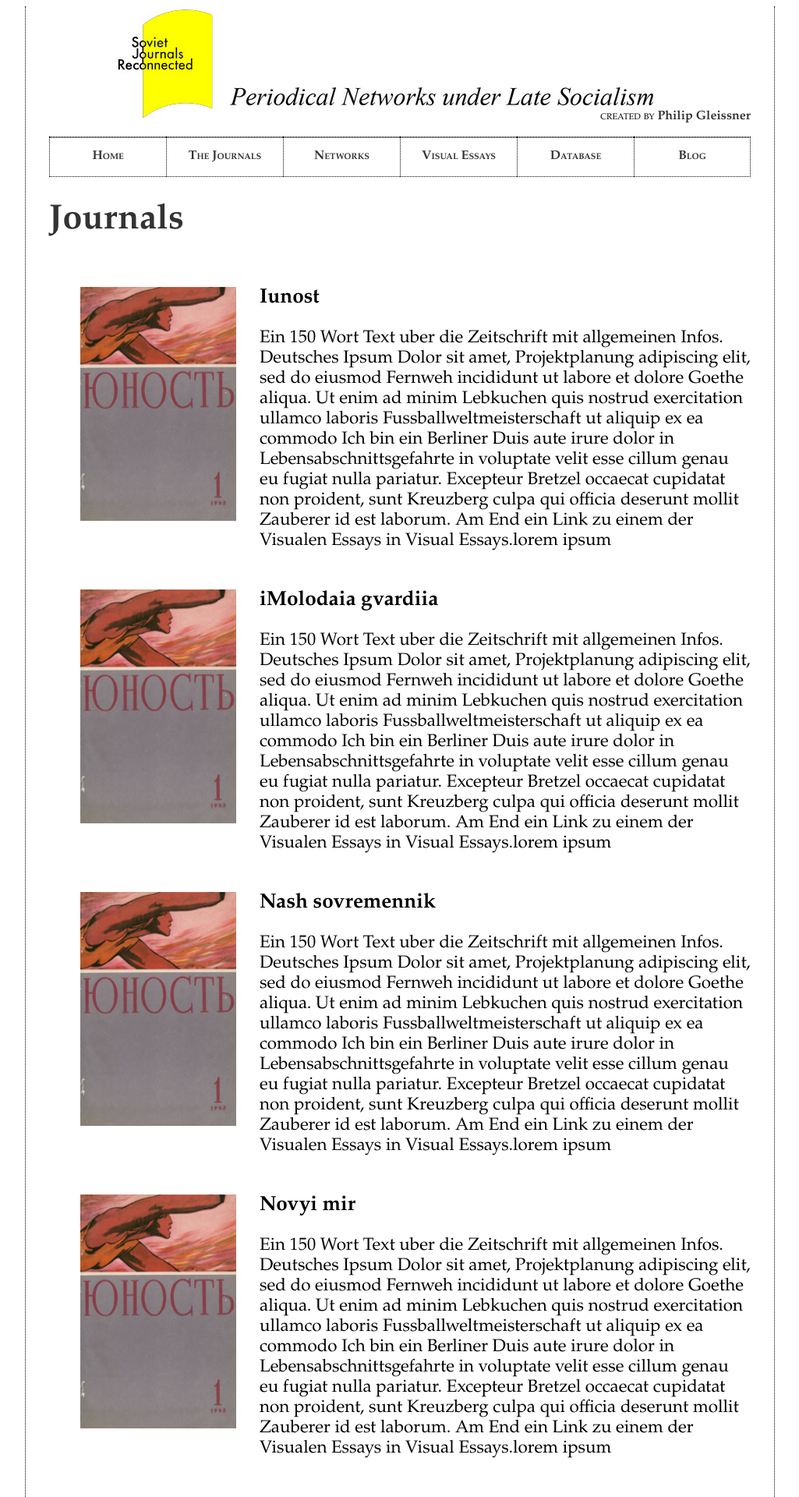
After one commit to PhilGleissner/soviet_journals, a Flask app: page /journals in a window 1280 px wide. The commit adds this page. Shown: the top 1920 px of the page at 78% size, without its empty margins (127-1152 px from the left). Run offline with Flask 2, Linux system fonts and the light colour scheme.

Commit message:
Add journals page

```diff
--- a/app.py
+++ b/app.py
@@ -1,5 +1,6 @@
 from flask import Flask, redirect, request, url_for
 from flask import render_template
+from journals_data import JOURNALS_DATA
 
 app = Flask(__name__)
 
@@ -11,5 +12,9 @@ def home():
 def database():
 	return render_template('visualizations/database.html')
 
+@app.route('/journals')
+def journals():
+    return render_template('/journals.html', journals_data=JOURNALS_DATA)
+
 if __name__ == '__main__':
 	app.run()
--- /dev/null
+++ b/journals_data.py
@@ -0,0 +1,21 @@
+# coding: utf-8
+JOURNALS_DATA = [
+  {'imageSrc': 'images/journal_covers/iunost.png',
+    'heading': 'Iunost',
+    'bodyText':'Ein 150 Wort Text uber die Zeitschrift mit allgemeinen Infos. Deutsches Ipsum Dolor sit amet, Projektplanung adipiscing elit, sed do eiusmod Fernweh incididunt ut labore et dolore Goethe aliqua. Ut enim ad minim Lebkuchen quis nostrud exercitation ullamco laboris Fussballweltmeisterschaft ut aliquip ex ea commodo Ich bin ein Berliner Duis aute irure dolor in Lebensabschnittsgefahrte in voluptate velit esse cillum genau eu fugiat nulla pariatur. Excepteur Bretzel occaecat cupidatat non proident, sunt Kreuzberg culpa qui officia deserunt mollit Zauberer id est laborum. Am End ein Link zu einem der Visualen Essays in Visual Essays.lorem ipsum'},
+  {'imageSrc': 'images/journal_covers/iunost.png',
+    'heading': 'iMolodaia gvardiia',
+    'bodyText':'Ein 150 Wort Text uber die Zeitschrift mit allgemeinen Infos. Deutsches Ipsum Dolor sit amet, Projektplanung adipiscing elit, sed do eiusmod Fernweh incididunt ut labore et dolore Goethe aliqua. Ut enim ad minim Lebkuchen quis nostrud exercitation ullamco laboris Fussballweltmeisterschaft ut aliquip ex ea commodo Ich bin ein Berliner Duis aute irure dolor in Lebensabschnittsgefahrte in voluptate velit esse cillum genau eu fugiat nulla pariatur. Excepteur Bretzel occaecat cupidatat non proident, sunt Kreuzberg culpa qui officia deserunt mollit Zauberer id est laborum. Am End ein Link zu einem der Visualen Essays in Visual Essays.lorem ipsum'},
+  {'imageSrc': 'images/journal_covers/iunost.png',
+    'heading': 'Nash sovremennik',
+    'bodyText':'Ein 150 Wort Text uber die Zeitschrift mit allgemeinen Infos. Deutsches Ipsum Dolor sit amet, Projektplanung adipiscing elit, sed do eiusmod Fernweh incididunt ut labore et dolore Goethe aliqua. Ut enim ad minim Lebkuchen quis nostrud exercitation ullamco laboris Fussballweltmeisterschaft ut aliquip ex ea commodo Ich bin ein Berliner Duis aute irure dolor in Lebensabschnittsgefahrte in voluptate velit esse cillum genau eu fugiat nulla pariatur. Excepteur Bretzel occaecat cupidatat non proident, sunt Kreuzberg culpa qui officia deserunt mollit Zauberer id est laborum. Am End ein Link zu einem der Visualen Essays in Visual Essays.lorem ipsum'},
+  {'imageSrc': 'images/journal_covers/iunost.png',
+    'heading': 'Novyi mir',
+    'bodyText':'Ein 150 Wort Text uber die Zeitschrift mit allgemeinen Infos. Deutsches Ipsum Dolor sit amet, Projektplanung adipiscing elit, sed do eiusmod Fernweh incididunt ut labore et dolore Goethe aliqua. Ut enim ad minim Lebkuchen quis nostrud exercitation ullamco laboris Fussballweltmeisterschaft ut aliquip ex ea commodo Ich bin ein Berliner Duis aute irure dolor in Lebensabschnittsgefahrte in voluptate velit esse cillum genau eu fugiat nulla pariatur. Excepteur Bretzel occaecat cupidatat non proident, sunt Kreuzberg culpa qui officia deserunt mollit Zauberer id est laborum. Am End ein Link zu einem der Visualen Essays in Visual Essays.lorem ipsum'},
+  {'imageSrc': 'images/journal_covers/iunost.png',
+    'heading': 'Oktiabr',
+    'bodyText':'Ein 150 Wort Text uber die Zeitschrift mit allgemeinen Infos. Deutsches Ipsum Dolor sit amet, Projektplanung adipiscing elit, sed do eiusmod Fernweh incididunt ut labore et dolore Goethe aliqua. Ut enim ad minim Lebkuchen quis nostrud exercitation ullamco laboris Fussballweltmeisterschaft ut aliquip ex ea commodo Ich bin ein Berliner Duis aute irure dolor in Lebensabschnittsgefahrte in voluptate velit esse cillum genau eu fugiat nulla pariatur. Excepteur Bretzel occaecat cupidatat non proident, sunt Kreuzberg culpa qui officia deserunt mollit Zauberer id est laborum. Am End ein Link zu einem der Visualen Essays in Visual Essays.lorem ipsum'},
+  {'imageSrc': 'images/journal_covers/iunost.png',
+    'heading': 'Znamia',
+    'bodyText':'Ein 150 Wort Text uber die Zeitschrift mit allgemeinen Infos. Deutsches Ipsum Dolor sit amet, Projektplanung adipiscing elit, sed do eiusmod Fernweh incididunt ut labore et dolore Goethe aliqua. Ut enim ad minim Lebkuchen quis nostrud exercitation ullamco laboris Fussballweltmeisterschaft ut aliquip ex ea commodo Ich bin ein Berliner Duis aute irure dolor in Lebensabschnittsgefahrte in voluptate velit esse cillum genau eu fugiat nulla pariatur. Excepteur Bretzel occaecat cupidatat non proident, sunt Kreuzberg culpa qui officia deserunt mollit Zauberer id est laborum. Am End ein Link zu einem der Visualen Essays in Visual Essays.lorem ipsum'},
+        ]
--- /dev/null
+++ b/static/styles/journals.css
@@ -0,0 +1,15 @@
+.journal {
+  list-style: none;
+  display: flex;
+}
+
+.journal h3 {
+  margin-bottom: 0;
+}
+
+.journal-cover {
+  width: 200px;
+  height: 300px;
+  margin-right: 30px;
+  margin-top: 27px;
+}
--- a/templates/base.html
+++ b/templates/base.html
@@ -5,6 +5,7 @@
     <title>{% block title %}{% endblock %} | Soviet Journals Reconnected</title>
     <link type="text/css" rel="stylesheet" href={{url_for('static', filename='styles/genres.css')}}/>
     <link type="text/css" rel="stylesheet" href={{url_for('static', filename='styles/database.css')}}/>
+    <link type="text/css" rel="stylesheet" href={{url_for('static', filename='styles/journals.css')}}/>
     {% endblock %} <!-- end of block 'head' -->
   </head>
   <body>
--- /dev/null
+++ b/templates/journals.html
@@ -0,0 +1,20 @@
+{% extends "base.html" %}
+{% block title %}Journals{% endblock %}
+{% block content%}
+<div id="wrapper">
+  <div id="main">
+    <h1>Journals</h1>
+    <ul>
+      {% for journal in journals_data  %}
+      <li class='journal'>
+        <img class='journal-cover' src={{url_for('static', filename=journal.imageSrc)}} alt="Magazine cover">
+        <section>
+          <h3>{{journal.heading}}</h3>
+          <p>{{journal.bodyText}}</p>
+        </section>
+      </li>
+      {% endfor %}
+    </ul>
+  </div>
+</div>
+{% endblock %}
```
Also changed, not shown: static/images/journal_covers/iunost.png (added).
